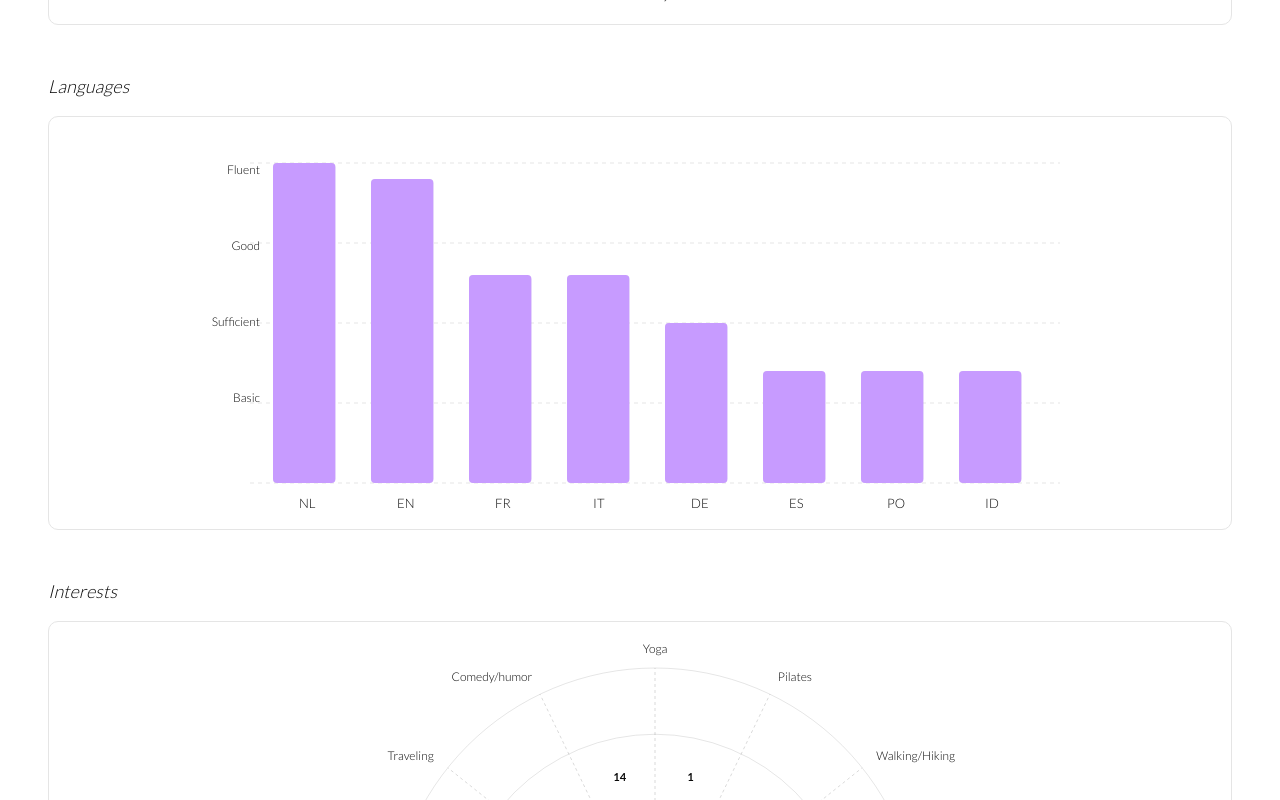
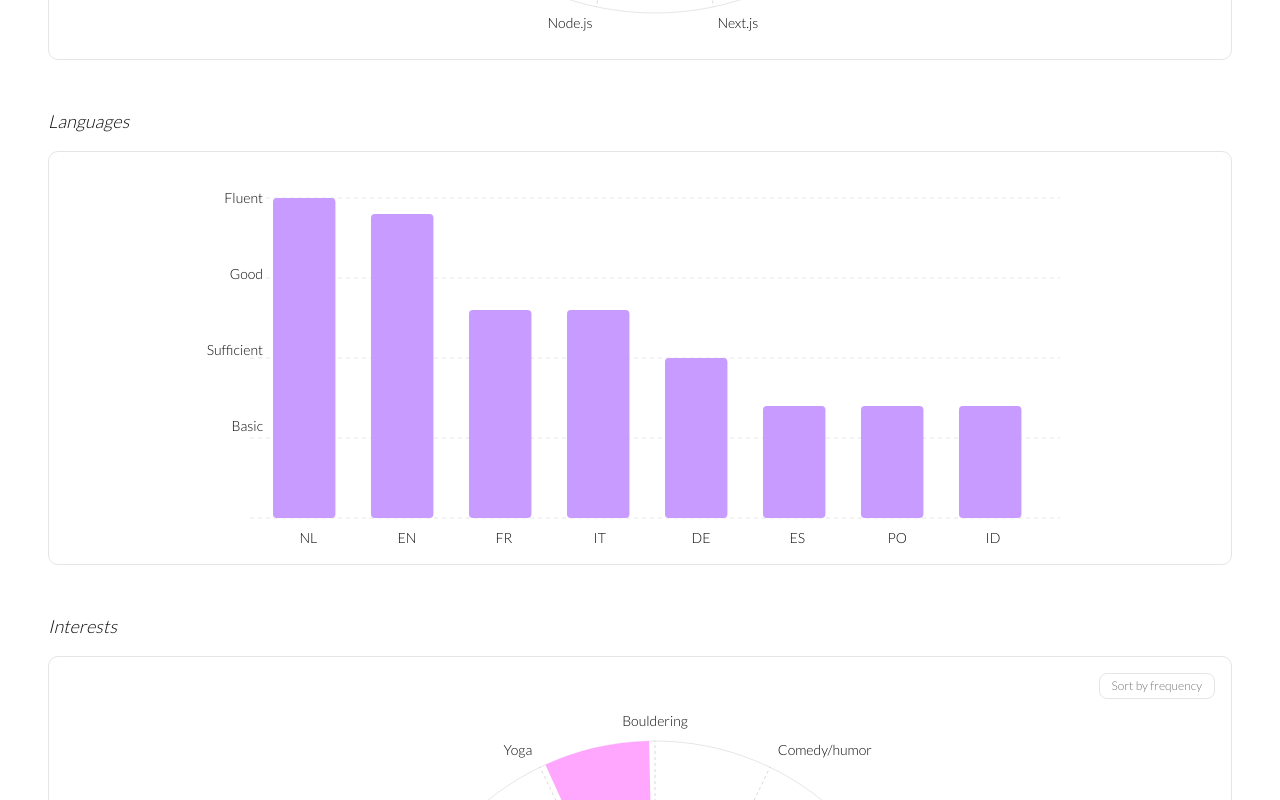
Before and after one commit to DewiLouhenapessy/portfolio-website-frontend, a Next.js app: page /skills in a window 1280 px wide. Shown: the part 940-1740 px from the top of the page. Built offline with nearby package versions, Linux system fonts and the light colour scheme.

Commit message:
refine skills and skillmeter

```diff
--- a/components/SkillMeter.tsx
+++ b/components/SkillMeter.tsx
@@ -11,6 +11,7 @@ import {
 	getLocalizedSubLabel,
 	interestsLabels,
 	langLevelLabels,
+	sortButtonLabels,
 } from "@/lib/skills";
 import Loader from "./Loader";
 
@@ -20,7 +21,7 @@ interface SkillMeterProps {
 	skills: Skill[];
 	skillCategory: Skill["category"];
 	graphType?: SkillGraphType;
-	sortType?: "original" | "alphabetical";
+	initialSortType?: "numerical" | "alphabetical";
 	categoryColor: string;
 	width?: number;
 	height?: number;
@@ -40,7 +41,7 @@ export function SkillMeter({
 	skillCategory,
 	categoryColor,
 	graphType = "vertical",
-	sortType = "original",
+	initialSortType = "alphabetical",
 	width = 800,
 	height = 400,
 	onReady,
@@ -49,13 +50,24 @@ export function SkillMeter({
 	const { locale } = useLanguage();
 	const [isMounted, setIsMounted] = useState(false);
 	const [hasSignaledReady, setHasSignaledReady] = useState(false);
+	const [hoveredSkillName, setHoveredSkillName] = useState<string | null>(null);
+	const [sortType, setSortType] = useState<"numerical" | "alphabetical">(
+		initialSortType,
+	);
 	const margin = { top: 30, right: 30, bottom: 30, left: 60 };
 	const innerWidth = width - margin.left - margin.right;
 	const innerHeight = height - margin.top - margin.bottom;
 
 	const xMax = innerWidth;
 	const yMax = innerHeight;
+	const fontSize = 14; // Change this value to adjust the font size of labels and ticks
 	const fillOpacity = theme === "dark" ? 0.6 : 1;
+
+	const toggleSkillHighlight = (skillName: string) => {
+		setHoveredSkillName((current) =>
+			current === skillName ? null : skillName,
+		);
+	};
 
 	// Scales
 	const xScale = useMemo(
@@ -134,13 +146,18 @@ export function SkillMeter({
 
 	// Sort skills based on sortType and graphType
 	const sortedSkills = useMemo(() => {
-		const shouldSort =
-			graphType === "radial-bar" && sortType === "alphabetical";
-		if (shouldSort) {
-			return [...skills].sort((a, b) => a.name.localeCompare(b.name));
+		if (graphType !== "radial-bar") return skills;
+
+		if (sortType === "alphabetical") {
+			return [...skills].sort((a, b) => {
+				const labelA = getLocalizedSubLabel(a.name, interestsLabels, locale);
+				const labelB = getLocalizedSubLabel(b.name, interestsLabels, locale);
+				return labelA.localeCompare(labelB, locale);
+			});
 		}
-		return skills;
-	}, [skills, graphType, sortType]);
+
+		return [...skills].sort((a, b) => b.level - a.level); // "numerical"
+	}, [skills, graphType, sortType, locale]);
 
 	if (!isMounted) {
 		return (
@@ -158,6 +175,23 @@ export function SkillMeter({
 
 	return (
 		<div className="w-full overflow-x-auto rounded-lg border border-border bg-card p-4">
+			{graphType === "radial-bar" && (
+				<div className="mb-3 flex justify-end">
+					<button
+						type="button"
+						onClick={() =>
+							setSortType((current) =>
+								current === "numerical" ? "alphabetical" : "numerical",
+							)
+						}
+						className="rounded-md border border-border px-3 py-1 text-xs font-medium text-muted-foreground transition-colors hover:bg-muted/40 hover:text-foreground"
+					>
+						{sortType === "numerical"
+							? sortButtonLabels.alphabetical[locale]
+							: sortButtonLabels.numerical[locale]}
+					</button>
+				</div>
+			)}
 			<svg
 				width={width} // kijken of ik de linker marge kleiner kan maken in schermen kleiner dan md
 				height={height}
@@ -225,7 +259,7 @@ export function SkillMeter({
 									y={yMax + 25}
 									dx="0.5em"
 									textAnchor="start"
-									fontSize={13}
+									fontSize={fontSize}
 									fill="currentColor"
 									className="font-medium"
 								>
@@ -245,7 +279,7 @@ export function SkillMeter({
 								hideAxisLine={true}
 								hideTicks={true}
 								tickLabelProps={() => ({
-									fontSize: 12,
+									fontSize: fontSize,
 									textAnchor: "end",
 									fill: "currentColor",
 									dy: "-3em",
@@ -259,7 +293,7 @@ export function SkillMeter({
 								stroke="currentColor"
 								tickStroke="currentColor"
 								tickLabelProps={() => ({
-									fontSize: 12,
+									fontSize: fontSize,
 									textAnchor: "middle",
 									fill: "currentColor",
 								})}
@@ -286,27 +320,33 @@ export function SkillMeter({
 								const angle = (2 * Math.PI * index) / totalSkills;
 								const end = polarToCartesian(angle, radius);
 								const labelPoint = polarToCartesian(angle, radius + 18);
-								// const [sortType, setSortType()] = useState<
-								// 	"original" | "alphabetical"
-								// >("original");
+								const isHovered = hoveredSkillName === skill.name;
 
 								return (
-									<g key={`axis-${skill.name}`}>
+									<g
+										key={`axis-${skill.name}`}
+										onMouseEnter={() => setHoveredSkillName(skill.name)}
+										onMouseLeave={() => setHoveredSkillName(null)}
+										onClick={() => toggleSkillHighlight(skill.name)}
+										onTouchStart={() => toggleSkillHighlight(skill.name)}
+										cursor="pointer"
+									>
 										<line
 											x1={0}
 											y1={0}
 											x2={end.x}
 											y2={end.y}
-											stroke="currentColor"
-											strokeOpacity={0.15}
-											strokeWidth={1}
+											stroke={isHovered ? categoryColor : "currentColor"}
+											strokeOpacity={isHovered ? 0.45 : 0.15}
+											strokeWidth={isHovered ? 2 : 1}
 											strokeDasharray="3"
 										/>
 										<text
 											x={labelPoint.x}
 											y={labelPoint.y}
-											fontSize={12}
-											fill="currentColor"
+											fontSize={fontSize}
+											fontWeight={isHovered ? 700 : 400}
+											fill={isHovered ? categoryColor : "currentColor"}
 											textAnchor={
 												Math.abs(labelPoint.x) < 5
 													? "middle"
@@ -322,18 +362,6 @@ export function SkillMeter({
 												locale,
 											) || skill.name}
 										</text>
-										{/* <button
-											onClick={() =>
-												setSortType(
-													sortType === "original" ? "alphabetical" : "original",
-												)
-											}
-											className="mt-4 px-4 py-2 rounded-md border border-border bg-card hover:bg-muted transition-colors"
-										>
-											{sortType === "original"
-												? "Sorteren: Origineel"
-												: "Sorteren: Alfabetisch"}
-										</button> */}
 									</g>
 								);
 							},
@@ -362,24 +390,26 @@ export function SkillMeter({
 									const labelRadius = radius * 0.6;
 									const labelPoint = polarToCartesian(midAngle, labelRadius);
 
+									const isHovered = hoveredSkillName === skill.name;
+
 									return (
-										<g key={`radial-bar-${skill.name}`}>
+										<g
+											key={`radial-bar-${skill.name}`}
+											onMouseEnter={() => setHoveredSkillName(skill.name)}
+											onMouseLeave={() => setHoveredSkillName(null)}
+											onClick={() => toggleSkillHighlight(skill.name)}
+											onTouchStart={() => toggleSkillHighlight(skill.name)}
+											cursor="pointer"
+										>
 											<path
 												d={`M 0 0 L ${start.x} ${start.y} A ${outerRadius} ${outerRadius} 0 0 1 ${end.x} ${end.y} Z`}
 												fill={categoryColor}
-												fillOpacity={fillOpacity}
+												fillOpacity={
+													isHovered ? fillOpacity * 1.1 : fillOpacity * 0.85
+												}
+												stroke={isHovered ? "currentColor" : "none"}
+												strokeWidth={isHovered ? 1.5 : 0}
 											/>
-											<text
-												x={labelPoint.x}
-												y={labelPoint.y}
-												fontSize={11}
-												fill="currentColor"
-												fontWeight="bold"
-												textAnchor="middle"
-												alignmentBaseline="middle"
-											>
-												{index + 1}
-											</text>
 										</g>
 									);
 								})}
--- a/lib/skills.ts
+++ b/lib/skills.ts
@@ -8,20 +8,21 @@ export interface Skill {
 
 export const skillsData: Skill[] = [
 	// Technologies --> huidige bar graph
-	{ name: "JavaScript", level: 70, category: "technology" },
+	{ name: "React", level: 80, category: "technology" },
+	{ name: "Vue", level: 80, category: "technology" },
 	{ name: "TypeScript", level: 80, category: "technology" },
-	{ name: "React", level: 90, category: "technology" },
-	{ name: "Vue", level: 75, category: "technology" },
-	{ name: "HTML", level: 95, category: "technology" },
-	{ name: "CSS", level: 65, category: "technology" },
-	{ name: "Tailwind", level: 75, category: "technology" },
+	{ name: "JavaScript", level: 80, category: "technology" },
+	{ name: "HTML", level: 80, category: "technology" },
+	{ name: "CSS", level: 80, category: "technology" },
+	{ name: "Tailwind", level: 80, category: "technology" },
 	{ name: "Next.js", level: 60, category: "technology" },
-	{ name: "PHP", level: 90, category: "technology" },
-	{ name: "Node.js", level: 55, category: "technology" },
-	{ name: "SQL", level: 90, category: "technology" },
-	{ name: "Git", level: 50, category: "technology" },
-	{ name: "GitHub", level: 50, category: "technology" },
-	{ name: "GitLab", level: 50, category: "technology" },
+	{ name: "Node.js", level: 60, category: "technology" },
+	{ name: "PHP", level: 80, category: "technology" },
+	{ name: "Linux", level: 60, category: "technology" },
+	{ name: "SQL", level: 80, category: "technology" },
+	{ name: "Git", level: 70, category: "technology" },
+	{ name: "GitHub", level: 70, category: "technology" },
+	{ name: "GitLab", level: 70, category: "technology" },
 
 	// Languages --> bar graph met op de y as fluent (100), good (75), sufficient (50), basic (25)
 	{ name: "NL", level: 100, category: "language" },
@@ -34,20 +35,20 @@ export const skillsData: Skill[] = [
 	{ name: "ID", level: 35, category: "language" },
 
 	// Interests --> radial bar with zoom
-	{ name: "yoga", level: 13, category: "interests" },
-	{ name: "pilates", level: 7, category: "interests" },
-	{ name: "walk", level: 11, category: "interests" },
-	{ name: "cycle", level: 6, category: "interests" },
-	{ name: "boulder", level: 1, category: "interests" },
-	{ name: "run", level: 3, category: "interests" },
-	{ name: "listenMusic", level: 14, category: "interests" },
-	{ name: "makeMusic", level: 5, category: "interests" },
-	{ name: "sing", level: 10, category: "interests" },
-	{ name: "program", level: 12, category: "interests" },
-	{ name: "sew", level: 2, category: "interests" },
-	{ name: "read", level: 4, category: "interests" },
-	{ name: "travel", level: 9, category: "interests" },
-	{ name: "humor", level: 8, category: "interests" },
+	{ name: "yoga", level: 100, category: "interests" },
+	{ name: "pilates", level: 95, category: "interests" },
+	{ name: "walk", level: 75, category: "interests" },
+	{ name: "cycle", level: 75, category: "interests" },
+	{ name: "boulder", level: 60, category: "interests" },
+	{ name: "run", level: 55, category: "interests" },
+	{ name: "listenMusic", level: 100, category: "interests" },
+	{ name: "makeMusic", level: 85, category: "interests" },
+	{ name: "sing", level: 90, category: "interests" },
+	{ name: "program", level: 95, category: "interests" },
+	{ name: "sew", level: 60, category: "interests" },
+	{ name: "read", level: 70, category: "interests" },
+	{ name: "travel", level: 90, category: "interests" },
+	{ name: "humor", level: 80, category: "interests" },
 ];
 
 export const categoryLabels = {
@@ -86,12 +87,13 @@ export const interestsLabels = {
 	humor: { nl: "Comedy/humor", en: "Comedy/humor" },
 };
 
+export const sortButtonLabels = {
+	numerical: { nl: "Sorteer op frequentie", en: "Sort by frequency" },
+	alphabetical: { nl: "Sorteer alfabetisch", en: "Sort alphabetically" },
+};
+
 export function getSkillsByCategory(category: Skill["category"]): Skill[] {
 	return skillsData.filter((skill) => skill.category === category);
-}
-
-export function getLangLevelLabels() {
-	return "";
 }
 
 export function getLocalizedSubLabel(
```
